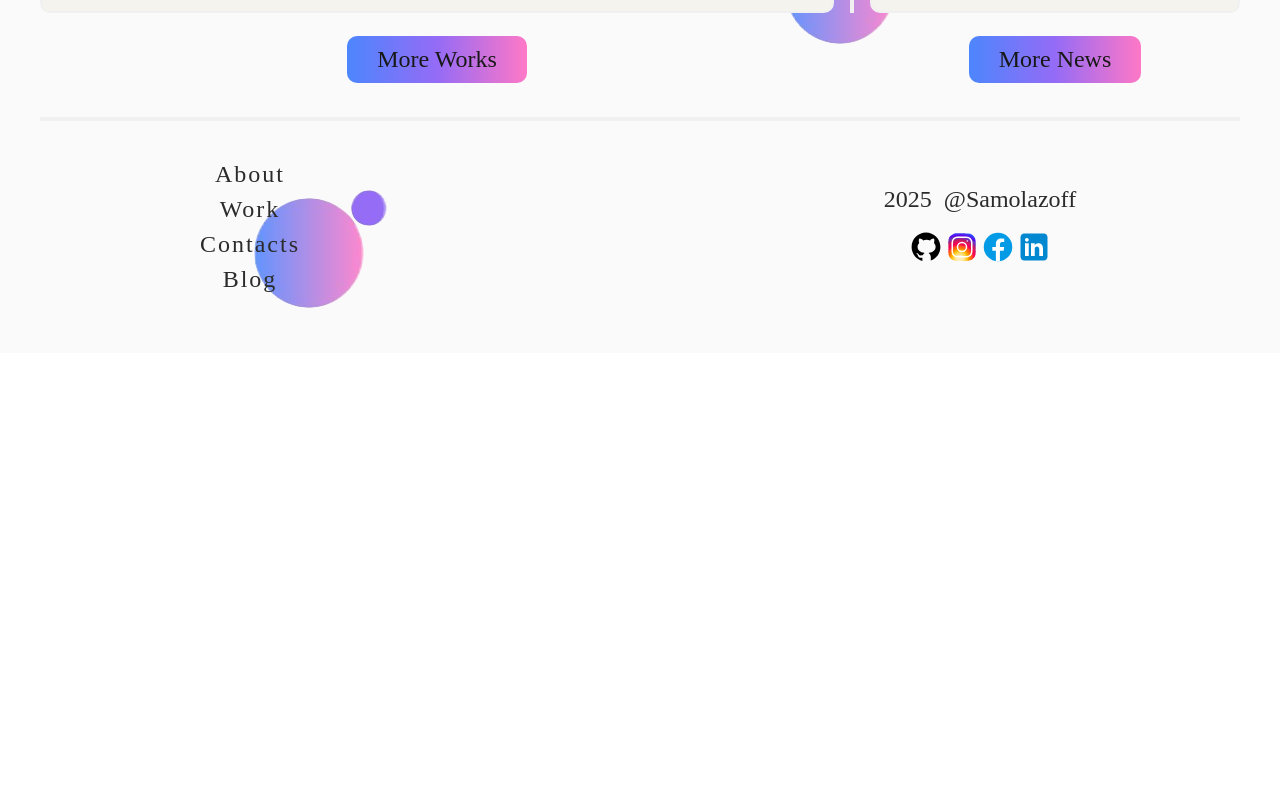
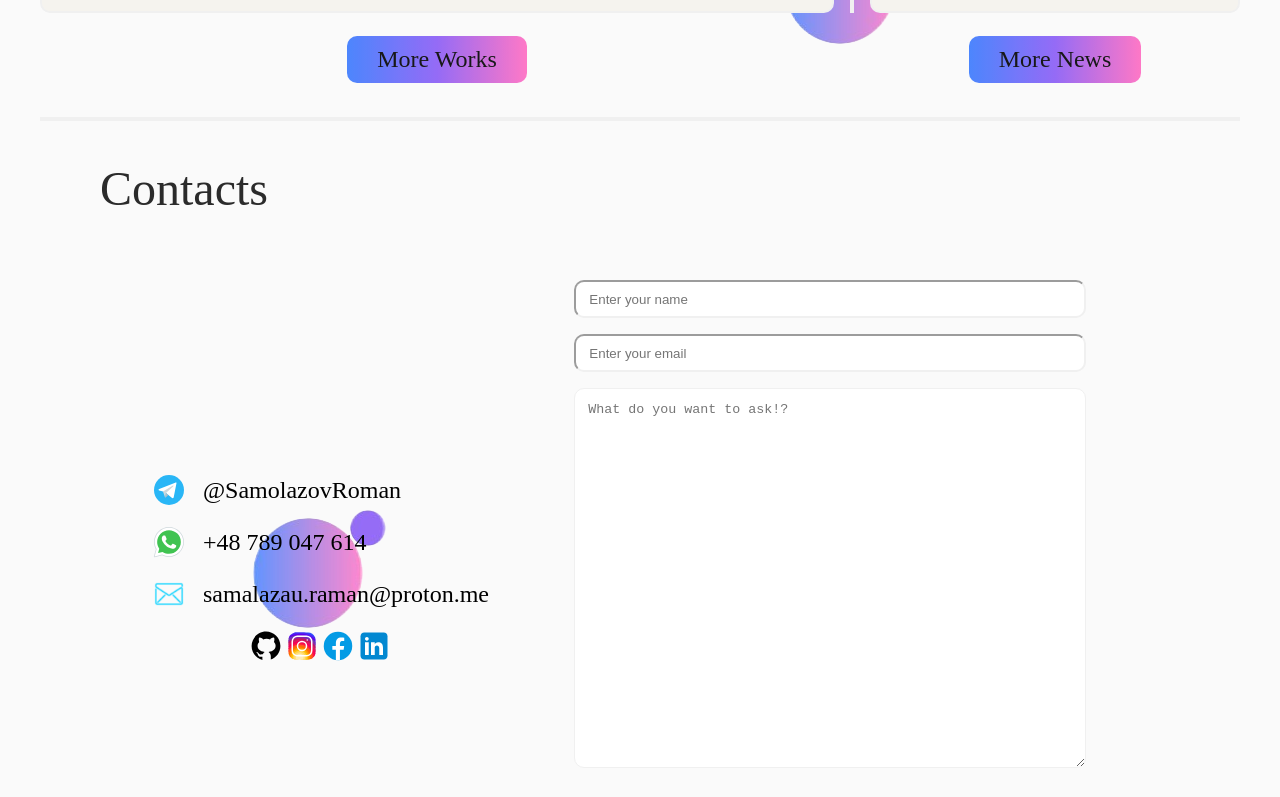
Before and after one commit to samolazoff/SAMOLAZOV, a React (Vite) app in the folder client/: page / in a window 1280 px wide. Shown: the part 1323-2120 px from the top of the page. Before the commit the page ends 1676 px from the top, so only its background shows below. Built offline with nearby package versions, Linux system fonts and the light colour scheme.

Commit message:
Add Contacts in about

```diff
--- a/client/src/pages/About/About.jsx
+++ b/client/src/pages/About/About.jsx
@@ -5,6 +5,7 @@ import {Link} from 'react-router';
 import TitleBlock from '../../components/ui/TitleBlock/TitleBlock';
 import SubtitleBlock from '../../components/ui/SubtitleBlock/SubtitleBlock';
 import Btn from '../../components/ui/Btn/Btn';
+import Contacts from'../../pages/Contacts/Contacts'
 
 import imgMine from '../../assets/images/about/5373046436129799659.png';
 
@@ -64,6 +65,7 @@ const About = () => {
                     <Btn tage='link' href='/blog' txt='More News'/>
                 </div>
             </section>
+            <Contacts/>
         </>
 
     );
--- a/client/src/pages/About/About.scss
+++ b/client/src/pages/About/About.scss
@@ -33,6 +33,7 @@
     gap: 1em;
     width: 100%;
     padding: 2.5em 0;
+    margin-bottom: 4em;
     border-top: 4px solid $border;
     background-image: url('../../assets/images/footer/colorful-removebg-preview.png');
     background-repeat: no-repeat;
```
